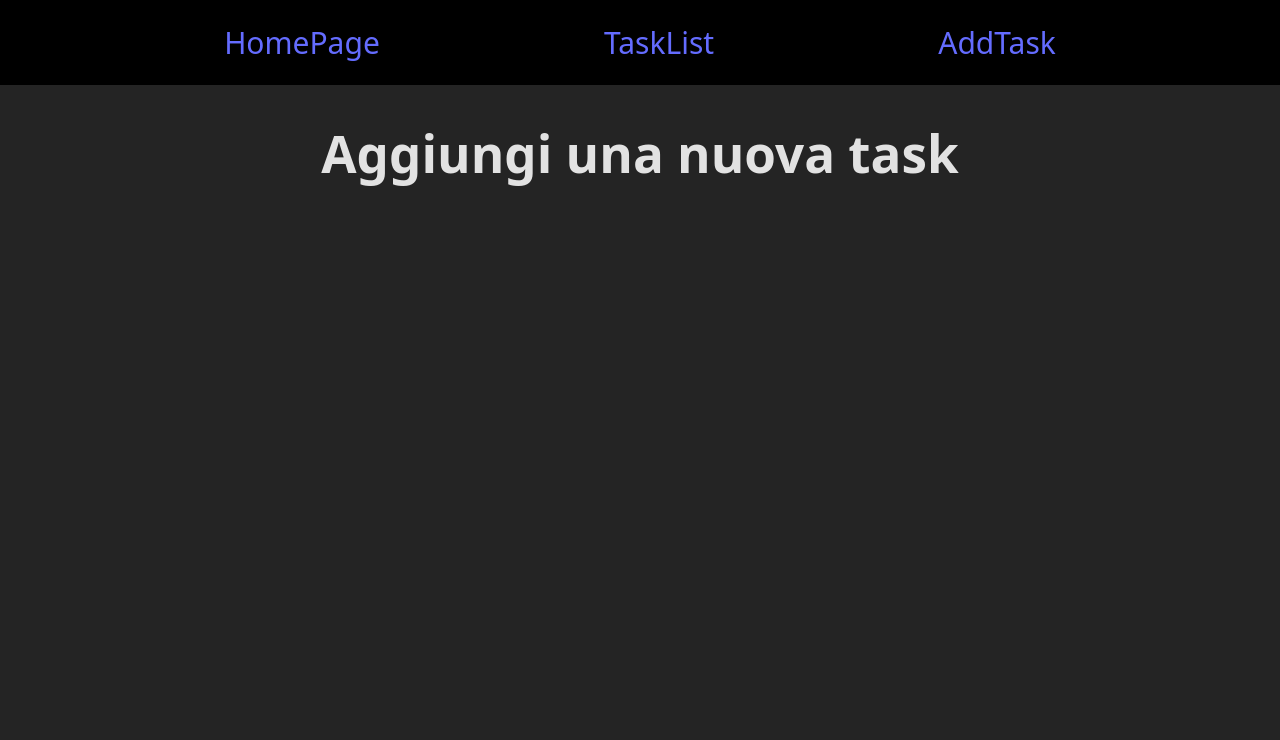
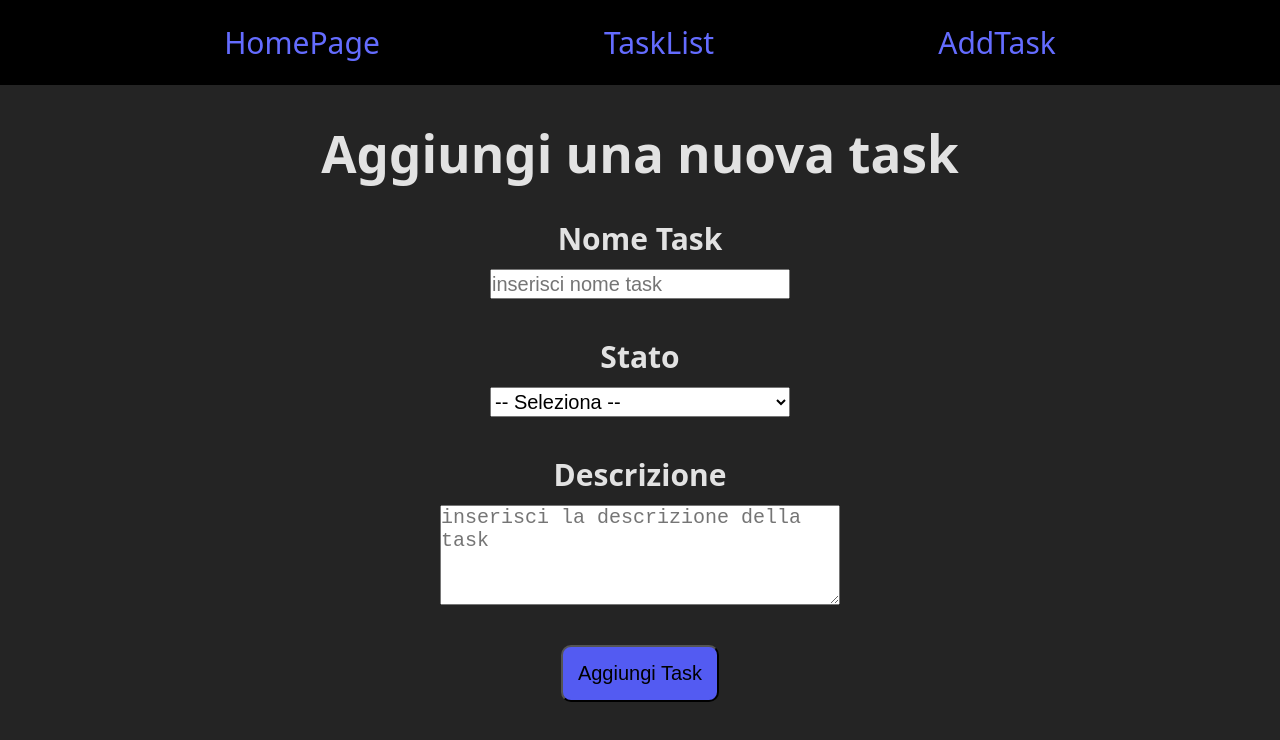
Before and after one commit to Daniel-Di-Fraia/ex-react-task-manager, a React (Vite) app: page /AddTask in a window 1280 px wide. Shown: the top 740 px of the page. Built offline with nearby package versions, Linux system fonts and the light colour scheme; no server answers.

Commit message:
finalizzazione milestone 5 (Creazione del Form per Aggiungere un Task)

```diff
--- /dev/null
+++ b/src/Pages/AddTask.css
@@ -0,0 +1,40 @@
+.form-row {
+    display: flex;
+    flex-direction: column;
+    justify-content: center;
+    align-items: center;
+    font-size: 30px;
+}
+
+button {
+    margin-top: 40px;
+    font-size: 20px;
+    padding: 15px;
+    border-radius: 10px;
+    background-color: #535BF2;
+    cursor: pointer;
+}
+
+input {
+    height: 30px;
+    width: 300px;
+    font-size: 20px;
+}
+
+select {
+    height: 30px;
+    width: 300px;
+    font-size: 20px;
+}
+
+textarea {
+    height: 100px;
+    width: 400px;
+    font-size: 20px;
+}
+
+label {
+    margin-top: 35px;
+    margin-bottom: 8px;
+    font-weight: 600;
+}
--- a/src/Pages/AddTask.jsx
+++ b/src/Pages/AddTask.jsx
@@ -1,10 +1,76 @@
+import { useState, useRef } from "react";
+
+//import il relativo css
+import './AddTask.css'
 
 function AddTask() {
 
+  //variabili di controllo input
+  const [titolo, setTitolo] = useState("");
+
+  //variabili per from senza controllo con useRef
+  const statusRef = useRef();
+  const descriptionRef = useRef();
+
+  const symbols = "!@#$%^&*()-_=+[]{}|;:',.<>?/`~";
+
+  //controllo se il titolo è valido, non deve contenere simboli
+  const isTitleValid = () => {
+    const chars = titolo.split('');
+    const hasSymbol = chars.some(char => symbols.includes(char));
+    return hasSymbol;
+  }
+
+  //funzione per gestire il submit del form
+  const handleSubmit = (e) => {
+
+    let dati = "";
+    e.preventDefault();
+
+    if (!isTitleValid()) {
+      dati =
+        `Titolo: ${titolo}
+      Stato: ${statusRef.current.value}
+      Descrizione: ${descriptionRef.current.value}`
+      console.log(dati);
+    } else {
+      alert('inserisci un titolo corretto per la task')
+    }
+
+    setTitolo("");
+    statusRef.current.value = "";
+    descriptionRef.current.value = "";
+
+  };
 
   return (
     <>
       <h1>Aggiungi una nuova task</h1>
+      <form onSubmit={handleSubmit} className="form-row">
+        <label>Nome Task</label>
+        <input
+          placeholder="inserisci nome task"
+          value={titolo}
+          onChange={(e) => setTitolo(e.target.value)}
+          type="text"
+          required
+        />
+        <label>Stato</label>
+        <select ref={statusRef}>
+          <option value="">-- Seleziona --</option>
+          <option value="To do">To Do</option>
+          <option value="Doing">Doing</option>
+          <option value="Done">Done</option>
+        </select>
+        <label>Descrizione</label>
+        <textarea
+          ref={descriptionRef}
+          type="text"
+          placeholder="inserisci la descrizione della task"
+          required
+        />
+        <button type="submit">Aggiungi Task</button>
+      </form>
     </>
   )
 }
```
